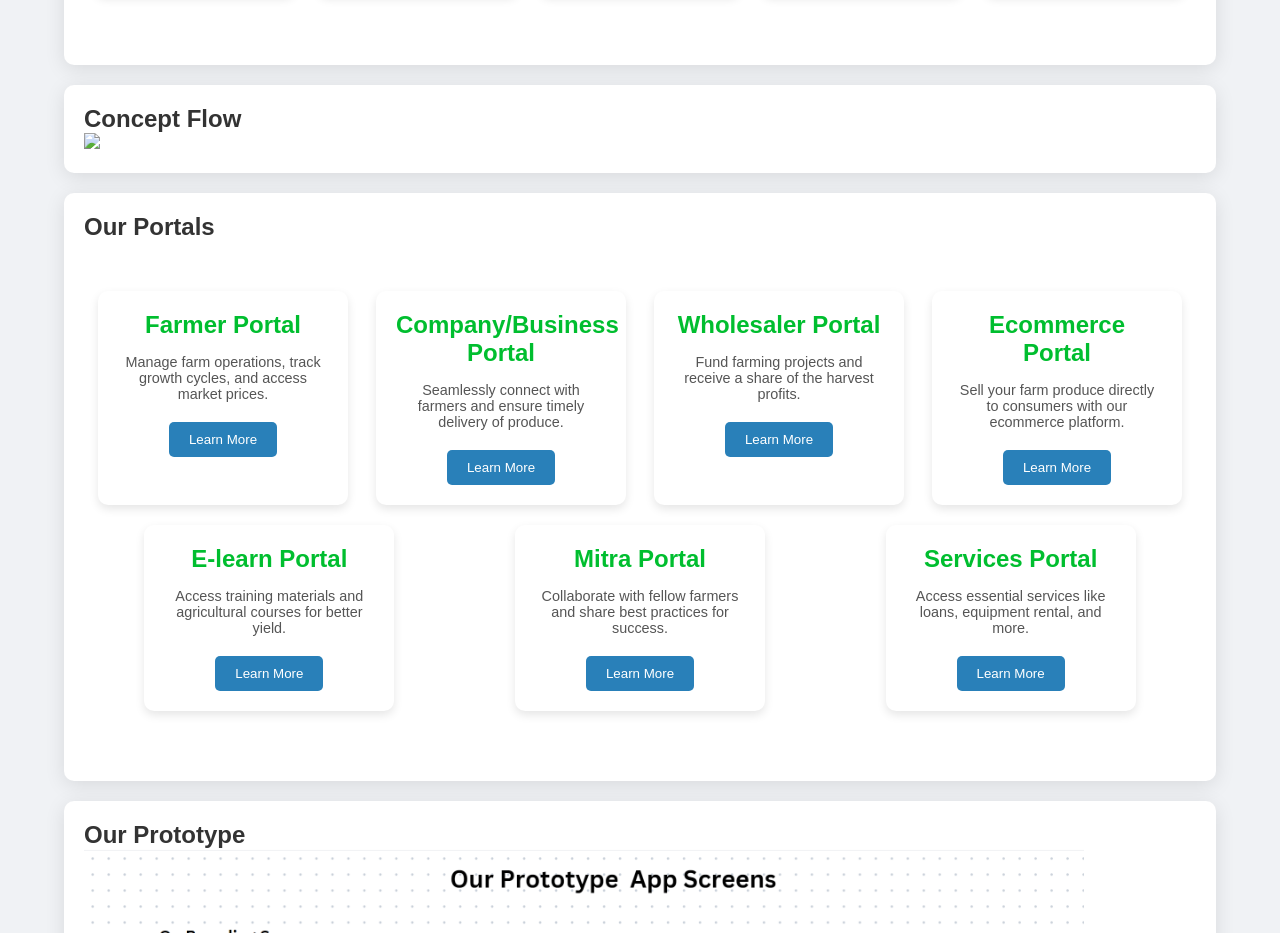
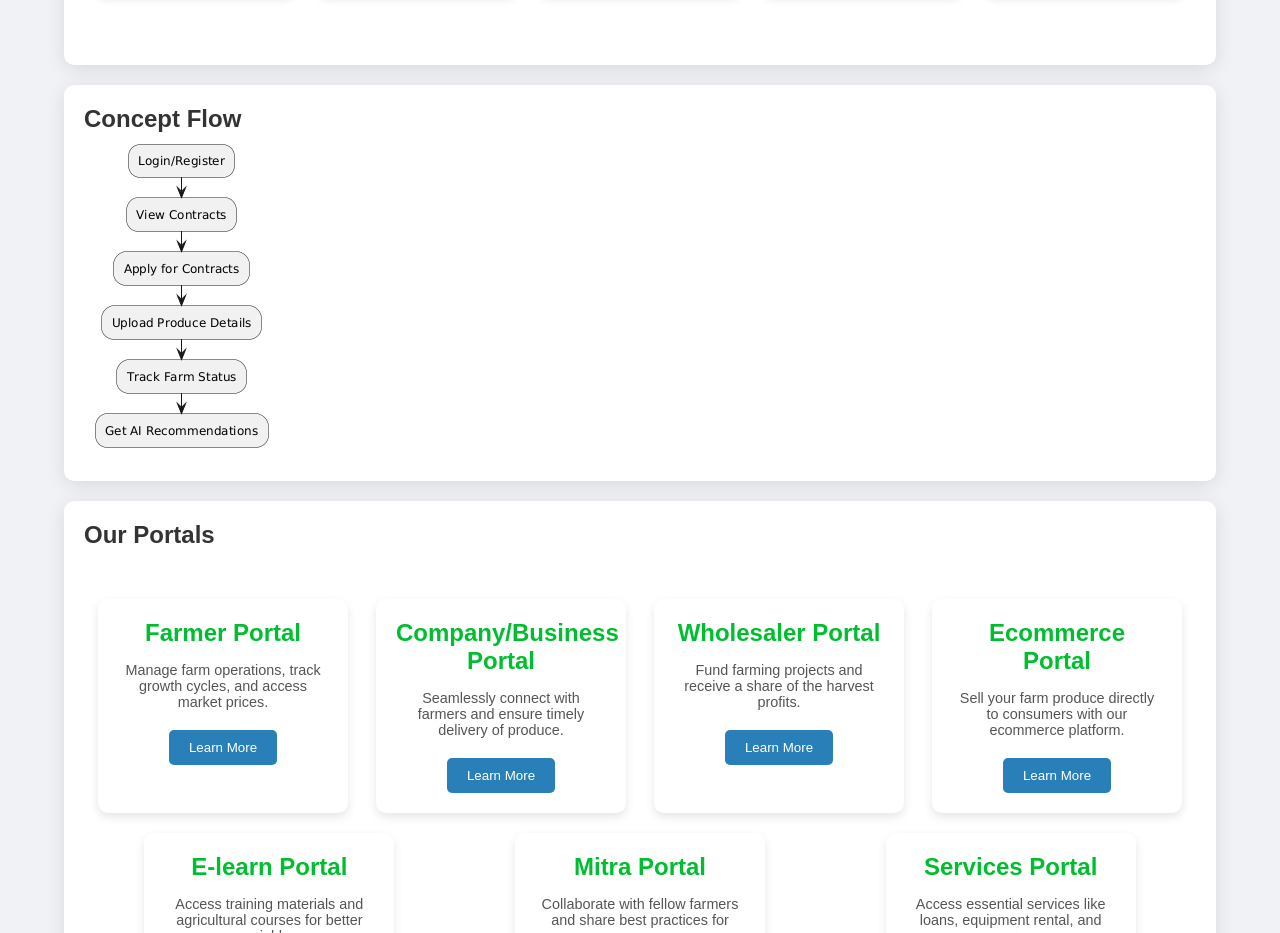
Before and after one commit to kingdhruv1/Krishi-Setu, a plain HTML site: page index.html in a window 1280 px wide. Shown: the part 1500-2433 px from the top of the page. Drawn offline with Linux system fonts and the light colour scheme; files whose address does not match are found by name.

Commit message:
Update index.html

```diff
--- a/index.html
+++ b/index.html
@@ -384,7 +384,7 @@
     <!--Flowchart-->
     <div class="container">
         <h2>Concept Flow</h2>
-        <img src="flow3.png" class="flowimg">
+        <img src="C:\Users\sneha\OneDrive\Desktop\Krishi Setu\images\f1.png" class="flowimg">
     </div>
 
     <!-- Portal Information Section -->
```
